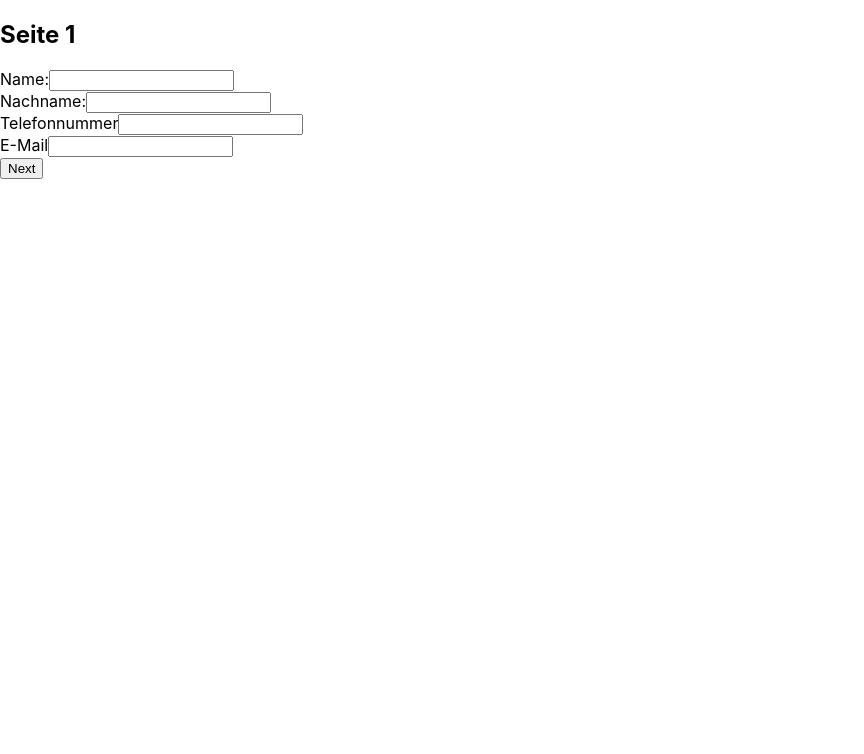
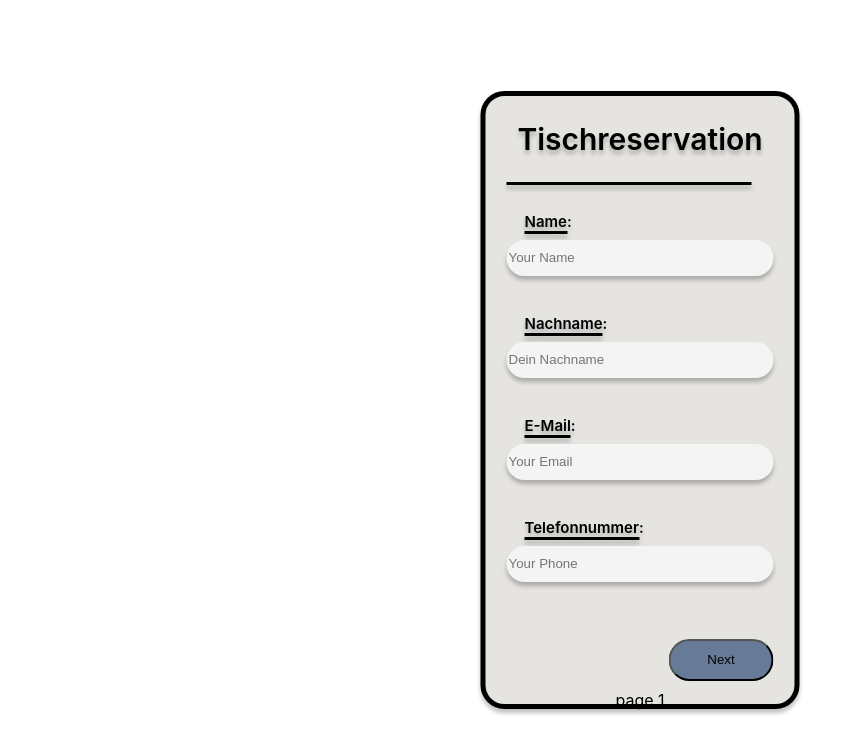
Before and after one commit to EricLuec/RestaurantFormular, a React (Create React App) app: page / in a window 1280 px wide. Shown: the top 754 px of the page, without its empty margins (0-864 px from the left). Built offline with nearby package versions, Linux system fonts and the light colour scheme.

Commit message:
06.11.23 updated css

```diff
--- a/package.json
+++ b/package.json
@@ -3,9 +3,11 @@
   "version": "0.1.0",
   "private": true,
   "dependencies": {
+    "@fontsource/inter": "^5.0.15",
     "@testing-library/jest-dom": "^5.17.0",
     "@testing-library/react": "^13.4.0",
     "@testing-library/user-event": "^13.5.0",
+    "bootstrap": "^5.3.2",
     "react": "^18.2.0",
     "react-dom": "^18.2.0",
     "react-scripts": "5.0.1",
--- a/src/App.css
+++ b/src/App.css
@@ -6,13 +6,20 @@
   background: gray;
 }
 
-.Frame{
+.Frame {
   width: 309px;
   height: 608px;
   border-radius: 24px;
   border: 5px solid #000;
   box-shadow: 0px 4px 4px 0px rgba(0, 0, 0, 0.25);
+  position: absolute;
+  top: 50%;
+  left: 50%;
+  transform: translate(-50%, -50%);
   display: flex;
+  justify-content: center;
+  background: #e6e4e1;
+
 }
 
 h1{
@@ -30,15 +37,10 @@ h1{
   font-style: normal;
   font-weight: 600;
   line-height: normal;
+
 }
 
-.underline1 {
-  width: 245px;
-  height: 3px;
-  flex-shrink: 0;
-  background: #000;
-  box-shadow: 0px 4px 4px 0px rgba(0, 0, 0, 0.25);
-}
+
 
 .back{
   width: 309px;
@@ -53,3 +55,146 @@ h1{
   height: 36px;
   background: #D9D9D9;
 }
+
+.input {
+  width: 263px;
+  height: 34px;
+  flex-shrink: 0;
+  border-radius: 24px;
+  background: #F4F4F4;
+  box-shadow: 0px 4px 4px 0px rgba(0, 0, 0, 0.25);
+  margin-bottom: 37px;
+  border-width: 0px;
+
+}
+
+
+
+.button {
+  width: 105px;
+  height: 42px;
+  flex-shrink: 0;
+  border-radius: 25px;
+  background: #677B98;
+}
+
+.right-button {
+  display: flex;
+  justify-content: right;
+  margin-top: 20px;
+}
+
+.button-text {
+  display: flex;
+  width: 53px;
+  height: 18px;
+  flex-direction: column;
+  justify-content: center;
+  flex-shrink: 0;
+  color: #FFF;
+  text-align: center;
+  font-family: Inter;
+  font-size: 15px;
+  font-style: normal;
+  font-weight: 600;
+  line-height: normal;
+}
+
+.input-title {
+  width: 100px;
+  height: 26px;
+  flex-direction: column;
+  justify-content: center;
+  flex-shrink: 0;
+  margin-left: 18px;
+  color: #000;
+  text-shadow: 0px 4px 4px rgba(0, 0, 0, 0.25);
+  font-family: Inter;
+  font-size: 15px;
+  font-style: normal;
+  font-weight: 600;
+  line-height: normal;
+  border-color: #D9D9D9;
+}
+
+
+
+
+.underline-name {
+  width: 43px;
+  height: 3px;
+  flex-shrink: 0;
+  background: #000;
+  box-shadow: 0px 4px 4px 0px rgba(0, 0, 0, 0.25);
+  margin-left: 18px;
+  margin-bottom: 6px;
+}
+.underline-nachname {
+  width: 78px;
+  height: 3px;
+  flex-shrink: 0;
+  background: #000;
+  box-shadow: 0px 4px 4px 0px rgba(0, 0, 0, 0.25);
+  margin-left: 18px;
+  margin-bottom: 6px;
+}
+.underline-email {
+  width: 46px;
+  height: 3px;
+  flex-shrink: 0;
+  background: #000;
+  box-shadow: 0px 4px 4px 0px rgba(0, 0, 0, 0.25);
+  margin-left: 18px;
+  margin-bottom: 6px;
+}
+.underline-tele {
+  width: 115px;
+  height: 3px;
+  flex-shrink: 0;
+  background: #000;
+  box-shadow: 0px 4px 4px 0px rgba(0, 0, 0, 0.25);
+  margin-left: 18px;
+  margin-bottom: 6px;
+}
+.underline-title {
+  width: 245px;
+  height: 3px;
+  flex-shrink: 0;
+  background: #000;
+  box-shadow: 0px 4px 4px 0px rgba(0, 0, 0, 0.25);
+  margin-bottom: 6px;
+}
+
+h2{
+  color: #000;
+  text-align: center;
+  text-shadow: 0px 4px 4px rgba(0, 0, 0, 0.25);
+  font-family: Inter;
+  font-size: 30px;
+  font-style: normal;
+  font-weight: 600;
+  line-height: normal;
+}
+
+.title-tisch {
+  text-align: center;
+  justify-content: center;
+  align-items: center;
+}
+
+.page {
+  display: flex;
+  justify-content: center;
+  margin-top:17px;
+
+}
+
+.subtract{
+  background: #e6e4e1;
+  display: flex;
+  justify-content: center;
+  width: 80px;
+  height: 5px;
+  flex-direction: column;
+  align-items: center;
+}
--- a/src/App.jsx
+++ b/src/App.jsx
@@ -1,134 +1,176 @@
-import React, { useState, useEffect } from 'react';
+import React, { useState } from 'react';
+import './App.css';
 
-function Anmeldeformular() {
-  const [currentPage, setCurrentPage] = useState(1);
+const MultiStepForm = () => {
 const [formData, setFormData] = useState({
    name: '',
    nachname: '',
-    telefonnummer: '',
    email: '',
-    anzahlPersonen: '',
-    datum: '',
-    uhrzeit: '',
-    mahlzeit: '',
-    bemerkungWuensche: '',
+   phone: '',
+   date: '',
+   time: '',
+   persons: '',
+   message: '',
 });
 
-  const nextPage = () => {
-    setCurrentPage(currentPage + 1);
-  };
-
-  const prevPage = () => {
-    setCurrentPage(currentPage - 1);
-  };
+const [currentStep, setCurrentStep] = useState(1);
 
 const handleChange = (e) => {
    const { name, value } = e.target;
    setFormData({ ...formData, [name]: value });
 };
 
-  function DateInput() {
-    const [currentDate, setCurrentDate] = useState('');
+const nextStep = () => {
+   setCurrentStep(currentStep + 1);
+};
 
-    useEffect(() => {
-      const now = new Date();
+const prevStep = () => {
+   setCurrentStep(currentStep - 1);
+};
 
-      const year = now.getFullYear();
-      const month = String(now.getMonth() + 1).padStart(2, '0');
-      const day = String(now.getDate()).padStart(2, '0');
-      const formattedCurrentDate = `${year}-${month}-${day}`;
+const handleSubmit = (e) => {
+   e.preventDefault();
+   console.log(formData);
+};
 
-      setCurrentDate(formattedCurrentDate);
-    }, []);
-
+const renderSwitch = (param) => {
+   switch (param) {
+     case 1:
        return (
-      <div>
-        {currentPage === 1 && (
-          <div>
-            <h2>Seite 1</h2>
-            <label>Name:</label>
+         <>
+         <div className='title-tisch'>
+          <h2>Tischreservation</h2>
+          <div className='underline-title'/>
+        </div>
+         <br />
+          <label className='input-title'>Name:</label>
+          <div className='underline-name'/>
+          <div />
            <input
              type="text"
              name="name"
              value={formData.name}
              onChange={handleChange}
+             placeholder="Your Name"
+             className='input'
            />
           <br />
-            <label>Nachname:</label>
+
+          <label className='input-title'>Nachname:</label>
+          <div className='underline-nachname'/>
+          <div />
            <input
              type="text"
              name="nachname"
              value={formData.nachname}
              onChange={handleChange}
+             placeholder="Dein Nachname"
+             className='input'
            />
            <br />
-            <label>Telefonnummer</label>
-            <input
-              type="tel"
-              name="telefonnummer"
-              value={formData.telefonnummer}
-              onChange={handleChange}
-            />
-            <br />
-            <label>E-Mail</label>
+           <label className='input-title'>E-Mail:</label>
+           <div className='underline-email'/>
            <input
              type="email"
              name="email"
              value={formData.email}
              onChange={handleChange}
+             placeholder="Your Email"
+             className='input'
            />
            <br />
-            <button onClick={nextPage}>Next</button>
-          </div>
-        )}
-
-        {currentPage === 2 && (
-          <div>
-            <h2>Seite 2</h2>
-            <label>Anzahl Personen:</label>
+           <label className='input-title'>Telefonnummer: </label>
+          <div className='underline-tele'/>
            <input
              type="text"
-              name="anzahlPersonen"
-              value={formData.anzahlPersonen}
+             name="phone"
+             value={formData.phone}
              onChange={handleChange}
+             placeholder="Your Phone"
+             className='input'
            />
            <br />
-            <label>Datum</label>
+           <div className='right-button'>
+            <button type="button"  className='button' onClick={nextStep}>
+              Next
+            </button>
+           </div>
+           <div className='page'>
+            <div className='subtract'>
+              <p>page 1</p>
+            </div>
+           </div>
+
+         </>
+       );
+     case 2:
+       return (
+         <>
+          <h2>Tischreservation</h2>
+          <br />
+          <label className='input-title'>Anzahl der Personen: </label>
+           <br />
+           <input
+             type="number"
+             name="persons"
+             value={formData.persons}
+             onChange={handleChange}
+             placeholder="Number of Persons"
+             className='input'
+           />
+          <br />
+          <label >Datum:</label>
+          <br />
            <input
              type="date"
-              name="datum"
-              min={currentDate}
-              max={currentDate + 10}
-              value={formData.datum}
+             name="date"
+             value={formData.date}
              onChange={handleChange}
+             className='input'
            />
            <br />
-            <label>Mahlzeit</label>
-            <select
-              name="mahlzeit"
-              value={formData.mahlzeit}
+           <label>Zeit:</label>
+           <br />
+           <input
+             type="time"
+             name="time"
+             value={formData.time}
              onChange={handleChange}
-            >
-              <option>Frühstück</option>
-              <option>Mittagessen</option>
-              <option>Abendessen</option>
-              <option>Kaffee und Kuchen</option>
-            </select>
-            <button onClick={prevPage}>Back</button>
-            <button onClick={nextPage}>Next</button>
-          </div>
-        )}
+             className='input'
+           />
 
-        {/* Weitere Seiten hier */}
+           <br />
+           <label className='input-title'> Persönliche nachricht:</label>
+           <br />
+           <textarea
+             name="message"
+             value={formData.message}
+             onChange={handleChange}
+             placeholder="Your Message"
+             className='input'
+           />
+           <br />
+           <button type="button" className='button' onClick={prevStep}>
+             Previous
+           </button>
+           <button type="submit" className='button' onClick={handleSubmit}>
+             Submit
+           </button>
+         </>
+       );
+
+     default:
+       return null;
+   }
+};
+
+return (
+  <div className='Frame'>
+    <form onSubmit={handleSubmit}>
+      {renderSwitch(currentStep)}
+    </form>
   </div>
 );
-  }
+};
 
-  return (
-    <div>
-      <DateInput />
-    </div>
-  );
-}
-
-export default Anmeldeformular;
+export default MultiStepForm;
```
Also changed, not shown: 1 other file (tests, documents, lock files or other folders). Lines whose indentation alone changed are shown as unchanged.
